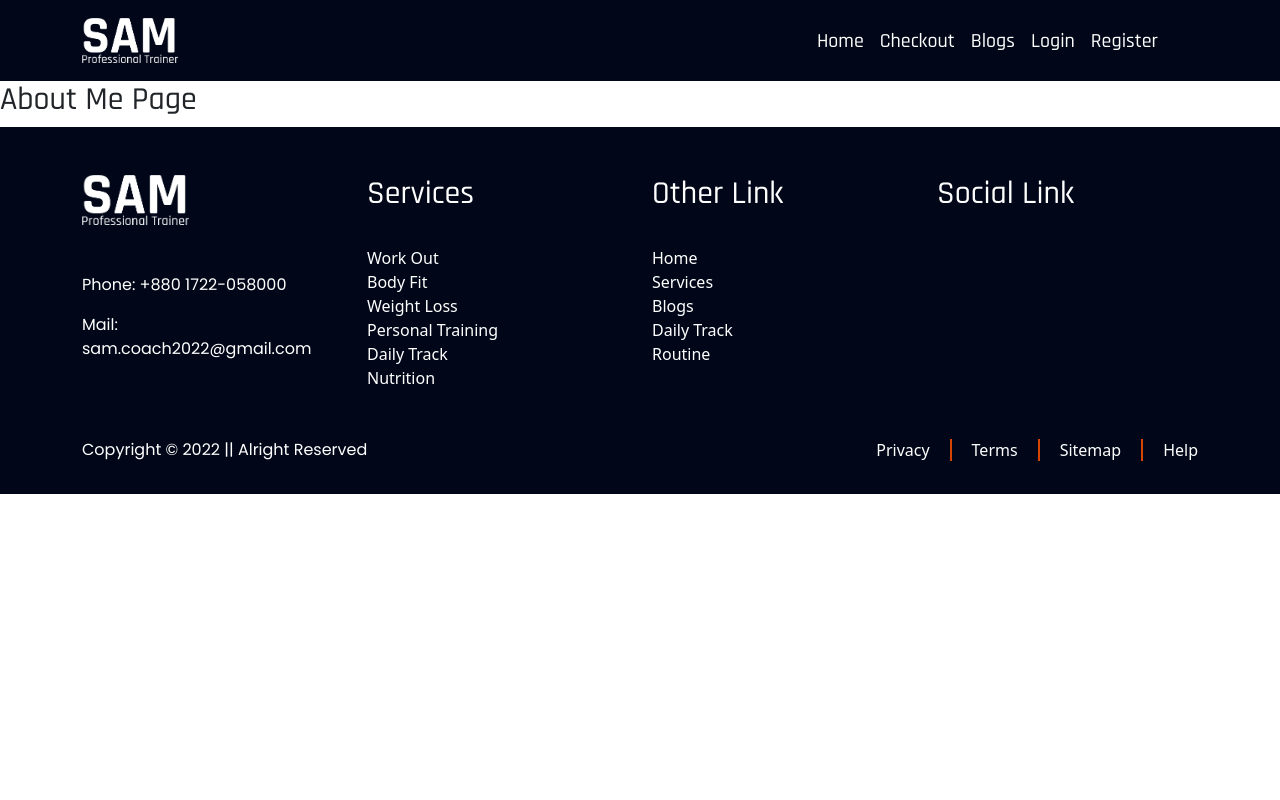
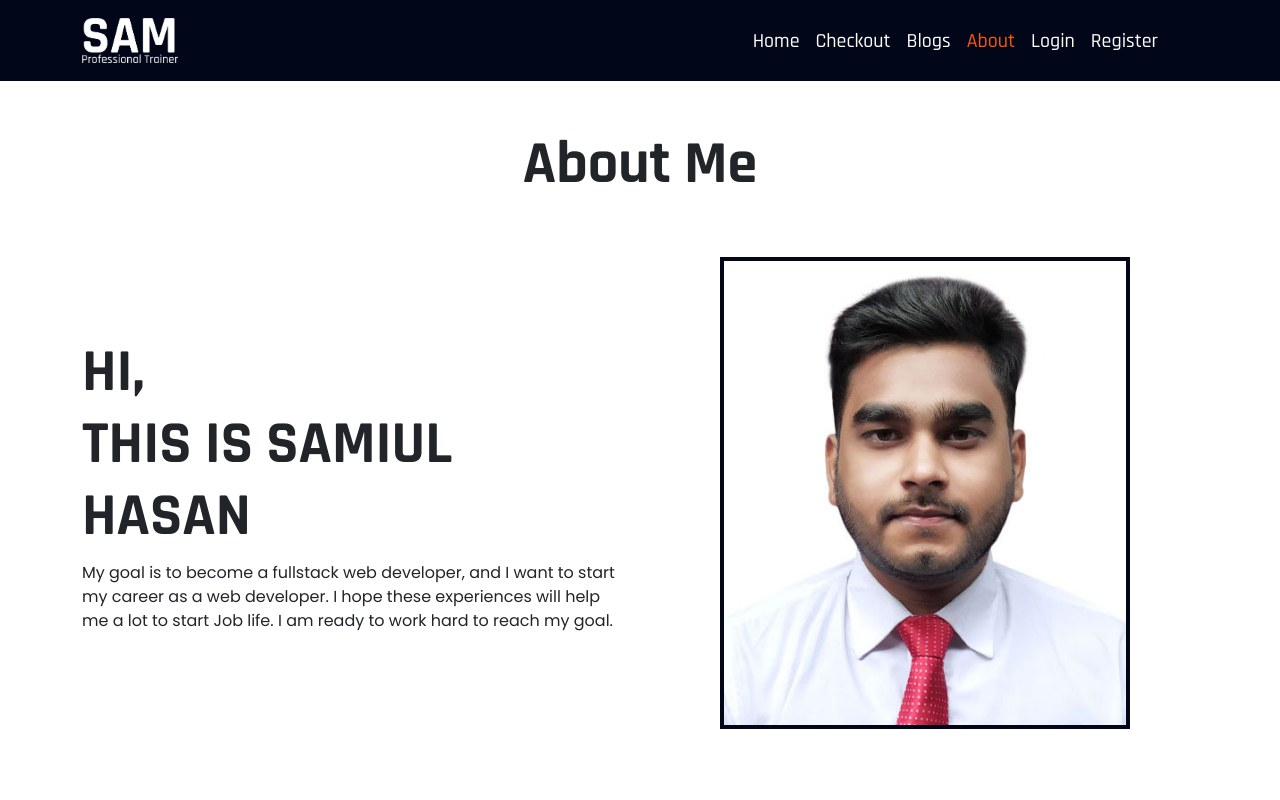
Before and after one commit to SamiulxHasanx07/gym-trainer-react-app-with-auth, a React (Create React App) app: page /about in a window 1280 px wide. Shown: the top 800 px of the page. Built offline with nearby package versions, Linux system fonts and the light colour scheme; no server answers.

Commit message:
About Page Done

```diff
--- a/src/Pages/About/About.js
+++ b/src/Pages/About/About.js
@@ -1,9 +1,25 @@
 import React from 'react';
-
+import { Col, Container, Row } from 'react-bootstrap';
+import photo from '../../images/sam-photo.jpg';
 const About = () => {
     return (
-        <div>
-            <h2>About Me Page</h2>
+        <div className='about-page py-5'>
+            <Container>
+                <h2 className='sec-title text-center'>About Me</h2>
+                <div className="about-section py-5">
+                    <Row className='align-items-center'>
+                        <Col sm={12} md={6}>
+                            <h2 className='sec-title'>HI,<br />THIS IS SAMIUL HASAN</h2>
+                            <p>My goal is to become a fullstack web developer, and I want to start my career as a web developer. I hope these experiences will help me a lot to start Job life. I am ready to work hard to reach my goal.</p>
+                        </Col>
+                        <Col sm={12} md={6}>
+                            <div className='about-img d-flex justify-content-center' >
+                                <img src={photo} className="w-75" alt="" style={{border:'4px solid #010718'}}/>
+                            </div>
+                        </Col>
+                    </Row>
+                </div>
+            </Container>
         </div>
     );
 };
--- a/src/Pages/Shared/Header/Header.js
+++ b/src/Pages/Shared/Header/Header.js
@@ -43,6 +43,7 @@ const Header = () => {
                         <CustomLink className='me-3' to='/'>Home</CustomLink>
                         <CustomLink className='me-3' to='/checkout'>Checkout</CustomLink>
                         <CustomLink className='me-3' to='/blogs'>Blogs</CustomLink>
+                        <CustomLink className='me-3' to='/about'>About</CustomLink>
 
 
                         {
```
Also changed, not shown: src/images/sam-photo.jpg (added).
